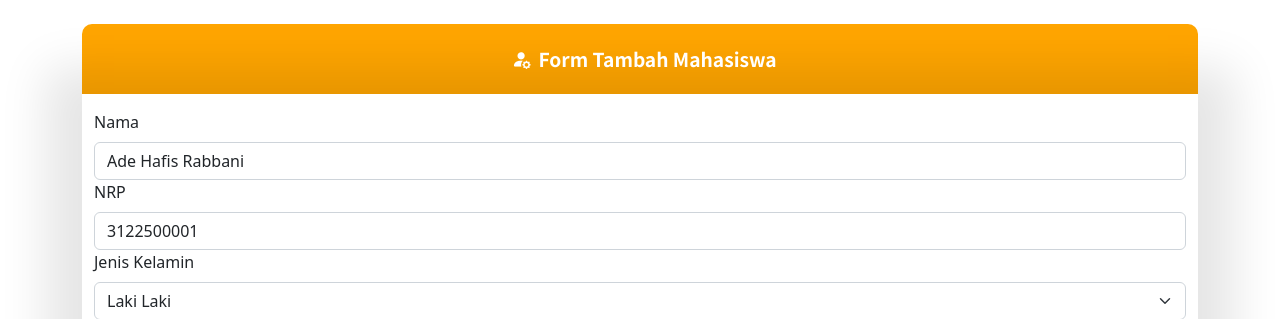
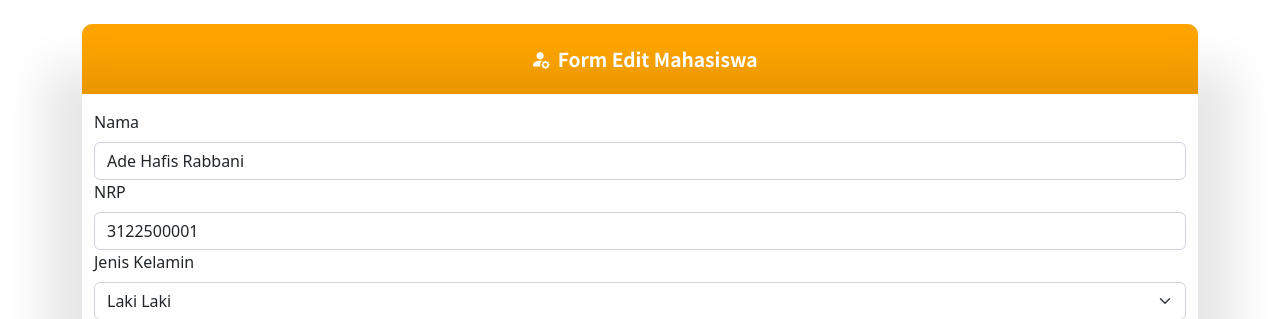
Before and after one commit to iqbal-rahmatullah/CRUD_Mahasiswa_PHP, a PHP site: page /edit.php?id=1 in a window 1280 px wide. Shown: the part 194-513 px from the top of the page. Run offline with PHP 8.4, Linux system fonts and the light colour scheme; data comes from the database, SQL or seed files in the repository.

Commit message:
Update title

```diff
--- a/edit.php
+++ b/edit.php
@@ -41,7 +41,7 @@
     ?>
 
         <div class="container my-4">
-            <div class="container header_form"><i class="bi bi-person-fill-gear px-2"></i>Form Tambah Mahasiswa</div>
+            <div class="container header_form"><i class="bi bi-person-fill-gear px-2"></i>Form Edit Mahasiswa</div>
             <div class="container py-3 form_input">
                 <form method="post" action="update.php">
                     <input class="form-control" type="hidden" name="id" id="id" value="<?php echo $d['id']; ?>">
```
